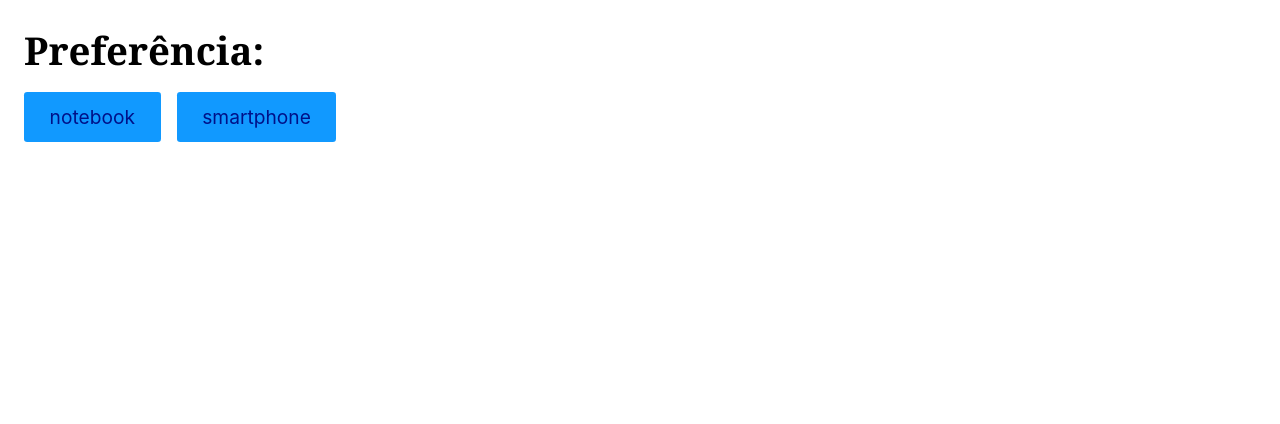
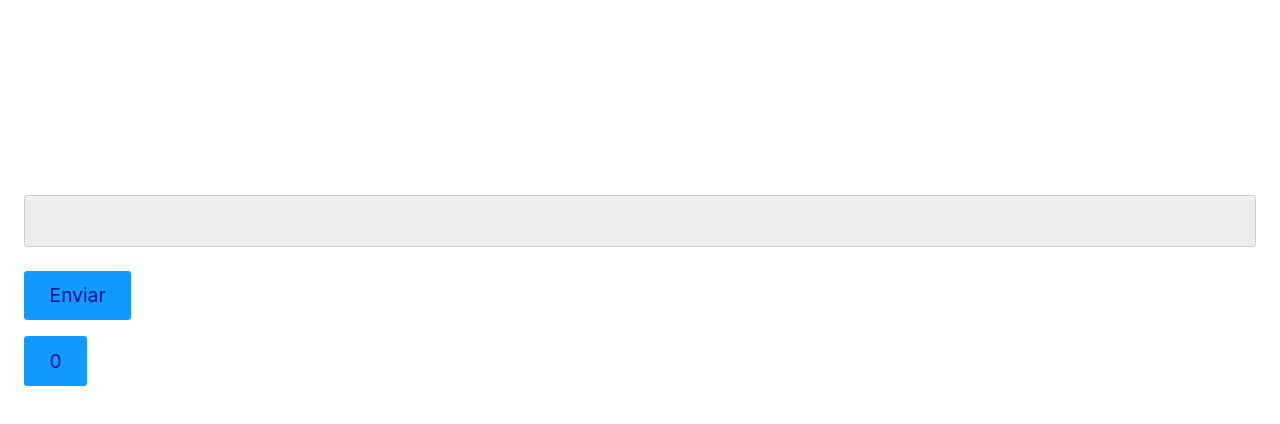
Before and after one commit to Caiobaldudev/react-study-02, a React (Vite) app: page / in a window 1280 px wide. Shown: the top 424 px of the page. Built offline with nearby package versions, Linux system fonts and the light colour scheme.

Commit message:
Learning about useRef

```diff
--- a/src/main.jsx
+++ b/src/main.jsx
@@ -4,9 +4,10 @@ import App from './App.jsx'
 import Exercicio from './Exercicios/Exercicio.jsx'
 import UEffect from './useEffect/UEffect.jsx'
 import ExercicioTwo from './ExercicioTwo/ExercicioTwo.jsx'
+import URef from './useRef/URef.jsx'
 
 ReactDOM.createRoot(document.getElementById('root')).render(
   <React.StrictMode>
-    <ExercicioTwo />
+    <URef />
   </React.StrictMode>,
 )
--- /dev/null
+++ b/src/useRef/URef.jsx
@@ -0,0 +1,43 @@
+import React from "react";
+import UReftwo from "./UReftwo";
+
+const URef = () => {
+  const video = React.useRef();
+  const [comentarios, setComentarios] = React.useState([]);
+  const [input, setInput] = React.useState("");
+
+  const inputElement = React.useRef()
+
+  function handleClick() {
+    setComentarios([...comentarios, input])
+    setInput('')
+    inputElement.current.focus()
+  }
+
+  React.useEffect(() => {
+    console.log(video.current.currentTime);
+  });
+
+  return (
+    <div>
+      <video ref={video} />
+      <ul>
+        {comentarios.map((comentario) => (
+          <li key={comentario}>{comentario}</li>
+        ))}
+      </ul>
+      <input
+        type="text"
+        ref={inputElement}
+        value={input}
+        onChange={({ target }) => setInput(target.value)}
+      />
+      <br />
+      <button onClick={handleClick}>Enviar</button>
+      <br />
+      <UReftwo/>
+    </div>
+  );
+};
+
+export default URef;
--- /dev/null
+++ b/src/useRef/UReftwo.jsx
@@ -0,0 +1,25 @@
+import React from "react";
+
+const UReftwo = () => {
+  const [contar, setContar] = React.useState(0);
+  const [notificacao, setNotificacao] = React.useState(null);
+  const timeoutRef = React.useRef();
+
+  function handleClick() {
+    setNotificacao("Obrigado por comprar");
+    clearTimeout(timeoutRef.current);
+    timeoutRef.current = setTimeout(() => {
+      setNotificacao(null);
+    }, 1000);
+    setContar(contar + 1);
+  }
+
+  return (
+    <div>
+      <p>{notificacao}</p>
+      <button onClick={handleClick}>{contar}</button>
+    </div>
+  );
+};
+
+export default UReftwo;
```
